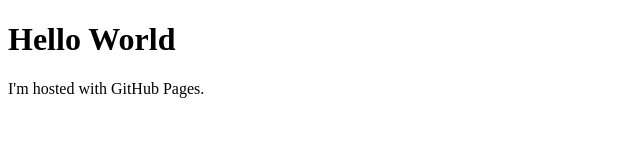
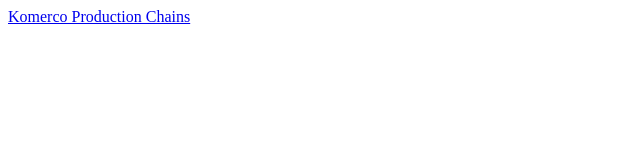
Before and after one commit to voilamochu/voilamochu.github.io, a plain HTML site: page index.html in a window 1280 px wide. Shown: the whole page, without its empty margins (0-640 px from the left). Drawn offline with Linux system fonts and the light colour scheme.

Commit message:
Updated index.html

```diff
--- a/index.html
+++ b/index.html
@@ -1,7 +1,6 @@
 <!DOCTYPE html>
 <html>
 <body>
-<h1>Hello World</h1>
-<p>I'm hosted with GitHub Pages.</p>
+<a href="https://voilamochu.github.io/Komerco.html">Komerco Production Chains</a>
 </body>
 </html>
```
